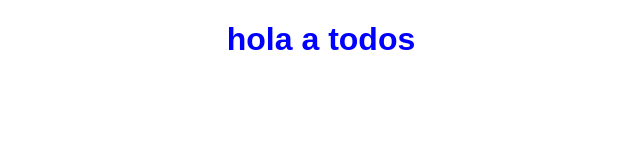
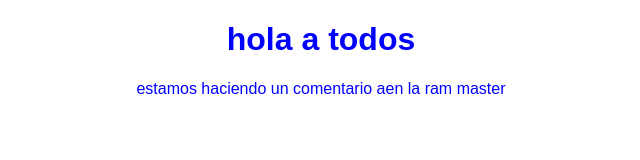
Before and after one commit to luigisoft033/pruebablog, a plain HTML site: page index.html in a window 1280 px wide. Shown: the whole page, without its empty margins (319-959 px from the left). Drawn offline with Linux system fonts and the light colour scheme.

Commit message:
agragando parrafo en master

```diff
--- a/index.html
+++ b/index.html
@@ -10,6 +10,6 @@
 </head>
 <body>
     <h1>hola a todos</h1>
-
+    <p>estamos haciendo un comentario aen la ram master </p>
 </body>
 </html>
```
